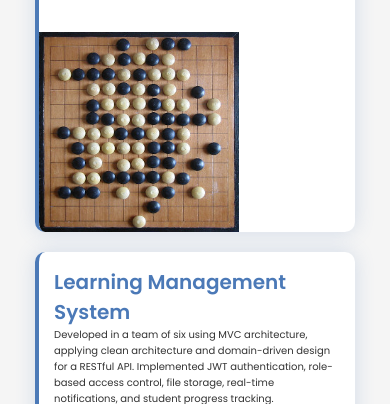
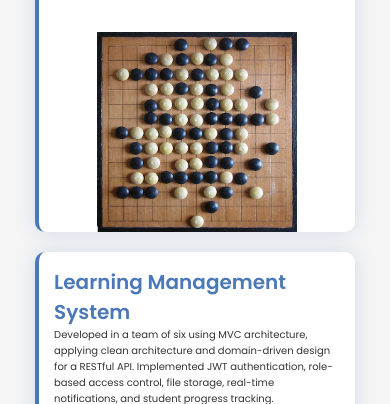
Before and after one commit to aliMohsenAbdElMonsef/alimohsenabdelmonsef.github.io, a plain HTML site: page projects.html in a window 390 px wide. Shown: the part 295-699 px from the top of the page. Drawn offline with Linux system fonts and the light colour scheme.

Commit message:
Update design.css

```diff
--- a/design.css
+++ b/design.css
@@ -185,6 +185,7 @@ section {
 .home_content p {
   font-size: 1.6rem;
 }
+
 .social_icons a {
   display: inline-flex;
   justify-content: center;
@@ -563,7 +564,10 @@ section {
   background-color: var(--accent-hover);
   transform: scale(1.03);
 }
-
+.project_img {
+  display: flex;
+  justify-content: center;
+}
 @media (max-width: 768px) {
   .project_card {
     flex-direction: column;
@@ -572,6 +576,8 @@ section {
   .project_img {
     width: 100%;
     height: 200px;
+    display: flex;
+    justify-content: center;
   }
 }
 
```
